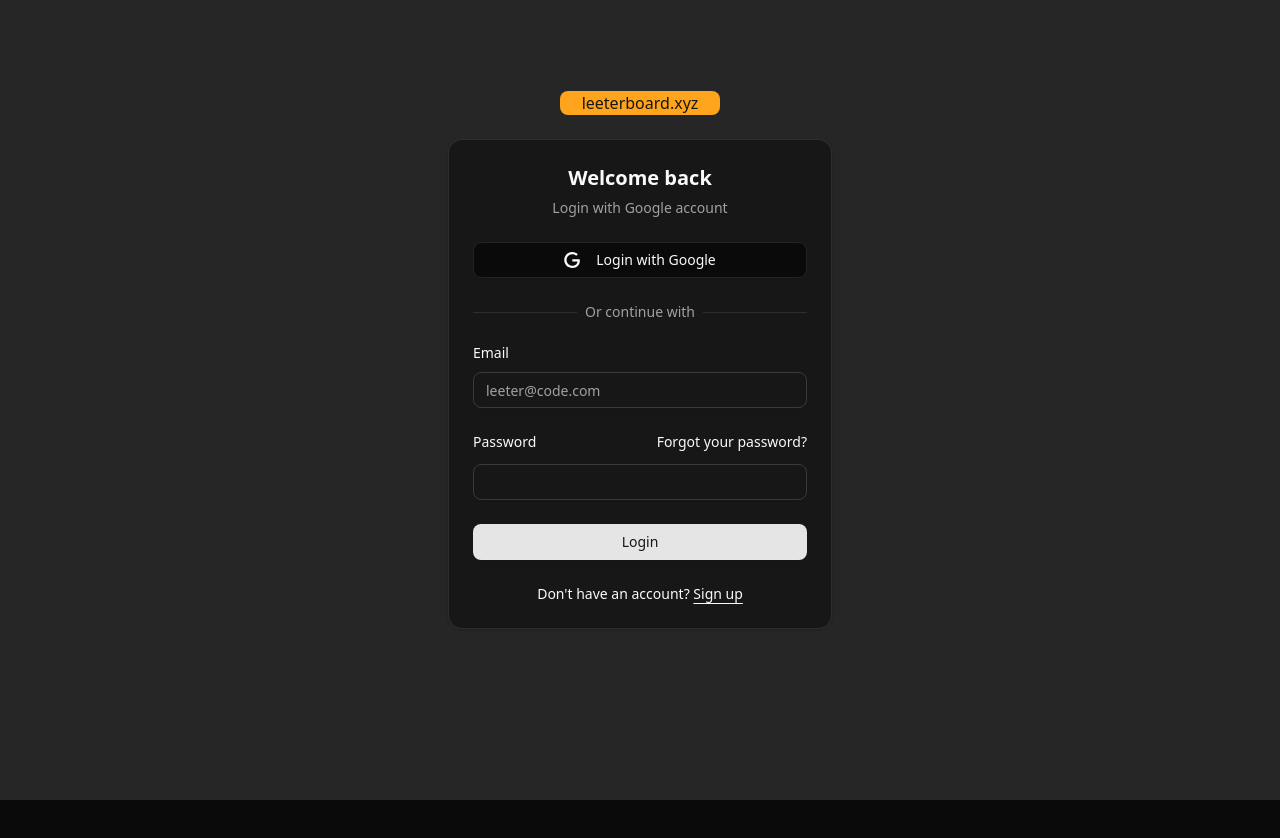
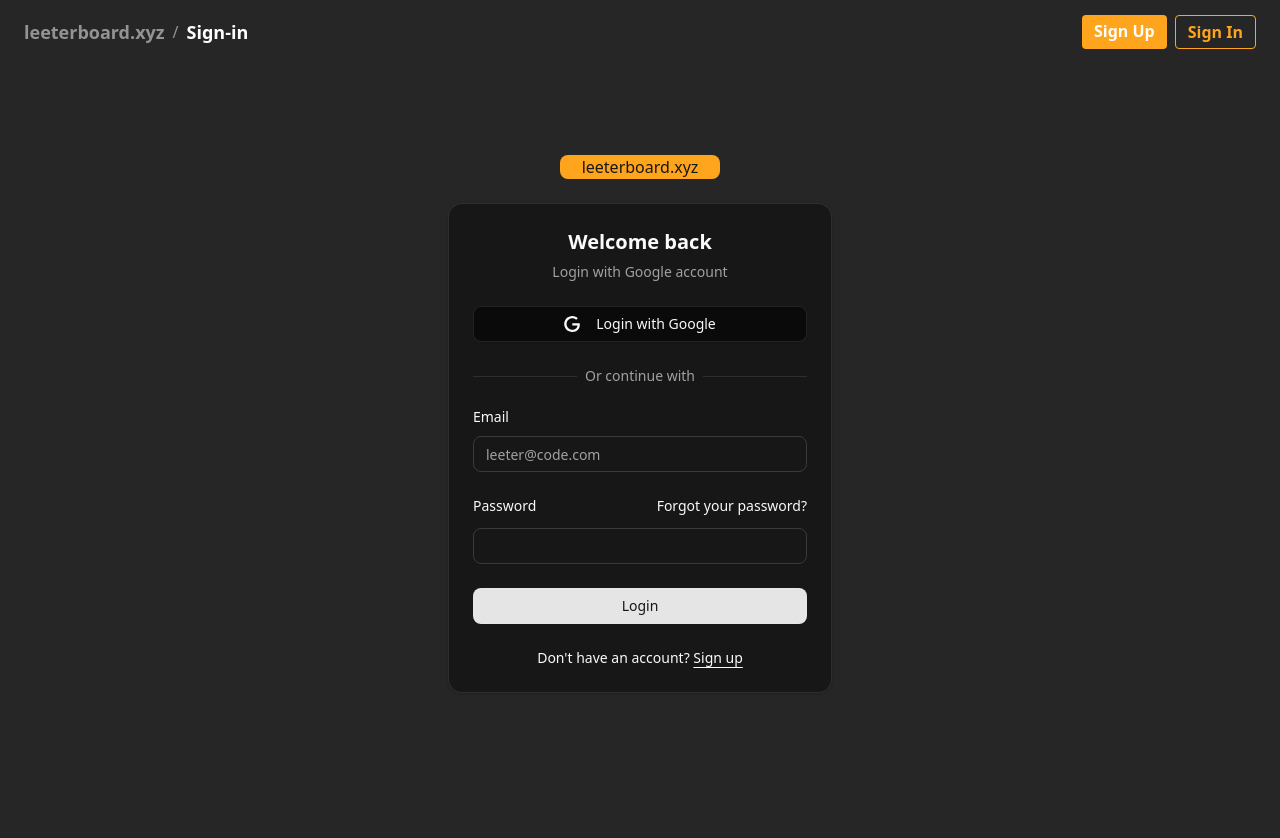
Before and after one commit to NakulKamath/leeterboard-frontend, a Next.js app: page /sign-in in a window 1280 px wide. Shown: the top 838 px of the page. Before the commit the page ends 800 px from the top, so only its background shows below. Built offline with nearby package versions, Linux system fonts and the light colour scheme; no server answers.

Commit message:
RC-3 v0.1.0

```diff
--- a/src/app/[group]/page.tsx
+++ b/src/app/[group]/page.tsx
@@ -1,6 +1,5 @@
 'use client'
 
-import Topnav from '@/components/Topnav';
 import { useEffect, useState } from 'react';
 import GroupAPI from '@/api/group';
 import { toast } from 'sonner';
@@ -115,8 +114,7 @@
   }
 
   return (
-    <main className='bg-muted min-h-screen flex flex-col items-center pt-0 p-4 overflow-x-hidden'>
-      <Topnav />
+    <main className='bg-muted h-[92dvh] flex flex-col items-center pt-0 p-4 overflow-x-hidden'>
       <div className={isPrompted ? 'block' : 'hidden'}>
         <JoinDialog
           open={open}
--- a/src/app/dashboard/page.tsx
+++ b/src/app/dashboard/page.tsx
@@ -17,7 +17,6 @@
 import CreateDialog from '@/components/CreateDialog';
 import DeleteDialog from '@/components/DeleteDialog';
 import { Skeleton } from '@/components/ui/skeleton';
-import Topnav from '@/components/Topnav';
 import { doSignOut } from '@/components/FirebaseAuth';
 import { Dialog,DialogClose, DialogContent, DialogDescription, DialogTrigger, DialogTitle } from '@/components/ui/dialog';
 import { Share } from 'lucide-react';
@@ -164,8 +163,7 @@
 
   if (fetching) {
   return (
-    <div className="flex flex-col min-h-svh bg-muted transition-all duration-700 opacity-100 translate-y-0">
-      <Topnav />
+    <div className="flex flex-col h-[92dvh] bg-muted transition-all duration-700 opacity-100 translate-y-0">
       <div className="flex flex-1 flex-col md:flex-row md:items-start md:justify-between p-4 md:p-10 gap-12 md:gap-64 mx-[10vw]">
         {/* Groups Section Skeleton */}
         <div className="flex-1 flex flex-col items-center md:items-start justify-center md:mt-10 w-full">
@@ -229,8 +227,7 @@
 }
 
   return (
-    <div className="flex flex-col min-h-svh bg-muted transition-all duration-700 opacity-100 translate-y-0">
-      <Topnav />
+    <div className="flex flex-col h-[92dvh] bg-muted transition-all duration-700 opacity-100 translate-y-0">
       <div className="flex flex-1 flex-col lg:flex-row lg:items-start lg:justify-between p-4 md:p-10 gap-12 md:gap-64 md:mx-[10vw]">
         <div className="flex-1 flex flex-col items-center lg:items-start justify-center lg:mt-10 w-full">
           <div className="flex w-full items-center justify-between mb-2">
--- a/src/app/globals.css
+++ b/src/app/globals.css
@@ -135,3 +135,35 @@
 .animate-float-in {
   animation: float-in 0.6s ease-out;
 }
+
+/* globals.css */
+
+/* Default scrollbar styles */
+::-webkit-scrollbar {
+  width: 16px;
+  height: 8px;
+}
+
+::-webkit-scrollbar-track {
+  background: transparent;
+}
+
+::-webkit-scrollbar-thumb {
+  background-color: #000000; /* Tailwind slate-600 */
+  border-radius: 9999px;
+}
+
+/* Dark mode scrollbar styles */
+.dark ::-webkit-scrollbar-thumb {
+  background-color: #000000; /* Tailwind gray-400 */
+}
+
+/* Firefox support */
+* {
+  scrollbar-width: 16px;
+  scrollbar-color: #000000 transparent;
+}
+
+.dark * {
+  scrollbar-color: #000000 transparent;
+}
--- a/src/app/layout.tsx
+++ b/src/app/layout.tsx
@@ -3,6 +3,7 @@
 import "./globals.css";
 import { AuthProvider } from "@/components/AuthContext";
 import { Toaster } from "sonner";
+import Topnav from "@/components/Topnav";
 
 const atkinsonHyperlegible = Atkinson_Hyperlegible({
   variable: "--font-atkinson-hyperlegible",
@@ -29,6 +30,7 @@
         className={`${atkinsonHyperlegible.variable} antialiased`}
       >
         <AuthProvider>
+          <Topnav />
           <Toaster className="select-none" position="top-center"/>
           {children}
         </AuthProvider>
--- a/src/app/page.tsx
+++ b/src/app/page.tsx
@@ -5,7 +5,6 @@
 import Link from "next/link";
 import { useAuth } from "@/components/AuthContext";
 import { useState, useEffect } from "react";
-import Topnav from "@/components/Topnav";
 
 export default function Home() {
   if (typeof document !== 'undefined') {
@@ -22,10 +21,9 @@
   const { userLoggedIn } = useAuth();
 
   return (
-    <div className="bg-muted flex min-h-svh flex-col items-center justify-center gap-6 p-6 md:p-10 relative overflow-hidden">
-      <div className="absolute top-0 left-0"><Topnav /></div>
+    <div className="bg-muted flex flex-col items-center justify-center gap-6 p-6 md:p-10 relative overflow-hidden h-[92vh]">
       <div className="absolute inset-0 flex items-center justify-center z-0 opacity-20">
-      <div className="flex flex-row gap-8 items-center justify-center h-full">
+      <div className="flex flex-row gap-8 items-center justify-center h-full mb-20">
         <div className="hidden 2xl:block"><Grid size="100" speed={2.5} color="#ffa41d" /></div>
         <div className="hidden xl:block"><Grid size="150" speed={3} color="#ffa41d" /></div>
         <div className="hidden lg:block"><Grid size="200" speed={3.5} color="#ffa41d" /></div>
@@ -39,7 +37,7 @@
       </div>
       <div className="flex w-full max-w-sm flex-col gap-6 items-center z-10">
       <h1 className="pt-25 md:pt-0 text-5xl md:text-9xl text-center tracking-tight">leeterboard.xyz</h1>
-      <p className="text-lg md:text-2xl text-center font-light">Leetcode Leaderboards</p>
+      <p className="text-lg md:text-2xl text-center font-light mb-20">Leetcode Leaderboards</p>
       {(() => {
         return (
           <div
--- a/src/components/Loader.tsx
+++ b/src/components/Loader.tsx
@@ -7,7 +7,7 @@
   ...props
 }: React.ComponentProps<typeof Helix>) {
   return (
-    <div style={{ display: "flex", justifyContent: "center", alignItems: "center", height: "100vh" }} className="bg-muted">
+    <div style={{ display: "flex", justifyContent: "center", alignItems: "center" }} className="bg-muted h-[92dvh]">
       <Helix size={size} color={color} {...props} />
     </div>
   );
```
